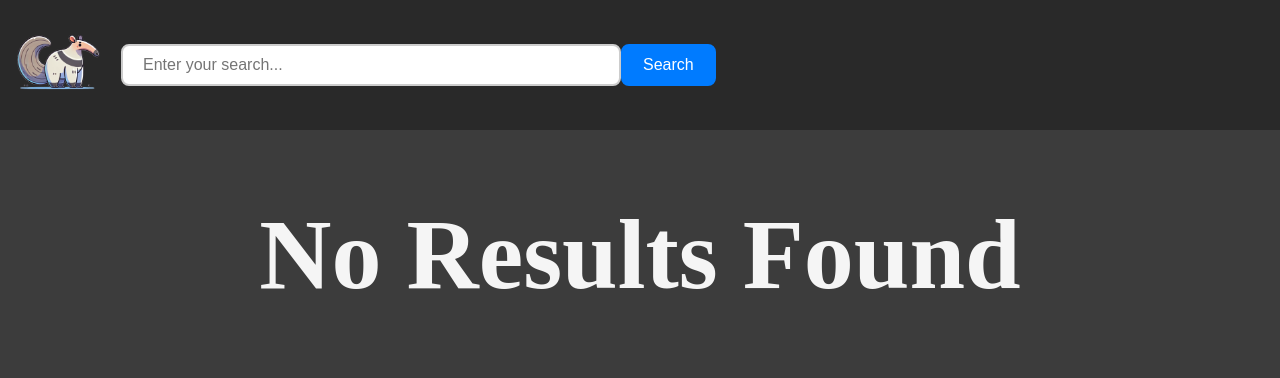
After one commit to NHOANG1021/Search-Engine, a Flask app: template templates/no_results.html in a window 1280 px wide. The commit adds this page. Shown: the top 378 px of the page. Run offline with Flask 3, Linux system fonts and the light colour scheme; the template is opened without the code that fills it, so the values that code supplies are empty; parts of the project's set-up code (start-up, migrations or seed data) failed here and were passed over.

Commit message:
website designing

```diff
--- a/A3.py
+++ b/A3.py
@@ -21,7 +21,7 @@ def main() -> None:
                 for url, score in ranked_results:
                     if count == 10:
                         break
-                    print(url, score, searcher.get_url_from_csv(score))
+                    print(url, score, searcher.get_url_from_csv(url))
                     count += 1
                 end_time = time.time()  # Record the end time
                 elapsed_time = end_time - start_time  # Compute duration
--- a/app.py
+++ b/app.py
@@ -1,6 +1,12 @@
-from flask import Flask, render_template, request, jsonify
+from flask import Flask, render_template, request, redirect
+from parse import process_query
+from ranking import compare_query
+from search import Searcher
+import time
 
 app = Flask(__name__)
+searcher = Searcher("resources\\final.jsonl", "resources\\doc_id_map.csv")
+searcher.open()
 
 @app.route("/")
 def index():
@@ -8,7 +14,22 @@ def index():
 
 @app.route("/results", methods=["GET"])
 def results():
-    return render_template("results.html")
+    q = request.args.get("query")
+    if q is None:
+        return redirect("/")
+    query = process_query(q)
+    results = searcher.conjunctive_search_set(query)
+    if not results:
+        return render_template("no_results.html", results=results)
+
+    ranked_results = []
+    count = 0
+    for url, score in compare_query(results, query):
+        if count == 5:
+            break
+        count += 1
+        ranked_results.append(searcher.get_url_from_csv(url))
+    return render_template("success.html", results=ranked_results)
 
 if __name__ == "__main__":
     app.run(debug=True)
--- a/static/css/search.css
+++ b/static/css/search.css
@@ -22,3 +22,14 @@
 .search-button:hover {
     background-color: #0056b3;
 }
+
+.result {
+    padding: 10px 20px;
+    font-size: 1rem;
+    border: 2px solid #007bff;
+    background-color: #007bff;
+    color: white;
+    cursor: pointer;
+    box-sizing: border-box;
+    border-radius: 8px;
+}
--- a/templates/index.html
+++ b/templates/index.html
@@ -42,7 +42,7 @@
         <h1>Nicholas and Justin's Search Engine</h1>
         <div class="search-bar">
             <form action="/results" method="get">
-            <input type="text" placeholder="Enter your search..." required name="query">
+            <input type="text" placeholder="Enter your search..." required name="query" autocomplete="off">
             <button class="search-button" style="box-sizing: border-box; height: 50px;">Search</button>
             </form>
         </div>
--- /dev/null
+++ b/templates/no_results.html
@@ -0,0 +1,8 @@
+{% extends "results_template.html" %}
+
+{% block body %}
+
+    <div style="display: flex; justify-content: center; align-items: center;">
+        <h1 style="color: whitesmoke; font-size: 100px;">No Results Found</h1>
+    </div>
+{% endblock %}
--- /dev/null
+++ b/templates/results_template.html
@@ -0,0 +1,29 @@
+<!DOCTYPE html>
+<html lang="en">
+<head>
+    <meta name="viewport" content="initial-scale=1, width=device-width">
+    <title>Counter Site</title>
+    <link rel="stylesheet" href="../static/css/search.css">
+    <style>
+        body {
+            margin: 0;
+            padding: 0;
+            background-color: #3c3c3c
+        }
+    </style>
+</head>
+<body >
+    <div style="display: flex; align-items: center; gap: 10px; padding: 20px 15px; background-color: #292929;">
+            <a href="/" style="cursor: pointer; padding-right: 10px;">
+                <img src="../static/images/home_icon.png" alt="home icon" width="86px" height="86px">
+            </a>
+            <form action="/results" method="get" style="display: flex; align-items: center;">
+                <input type="text" class="search-input" placeholder="Enter your search..." required name="query" value="{{ request.args.get('query', '') }}">
+                <button type="submit" class="search-button">Search</button>
+            </form>
+    </div>
+    <div>
+        {% block body %}{% endblock %}
+    </div>
+</body>
+</html>
```
Also changed, not shown: parse.py (+0 -9 lines), search.py (+10 -0 lines), templates/results.html (deleted, +0 -24 lines), templates/success.html (added, +13 -0 lines).
